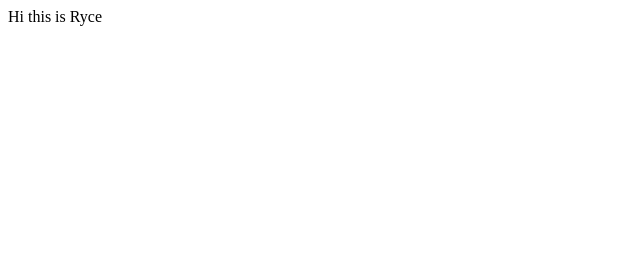
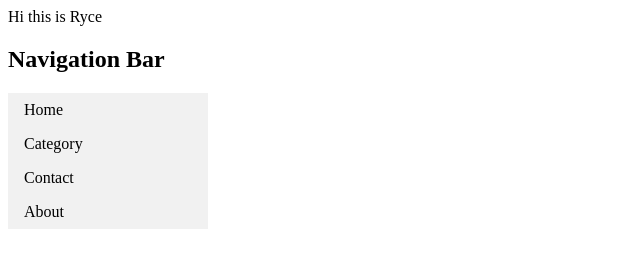
Before and after one commit to rycepadilla/hello-world, a plain HTML site: page index.html in a window 1280 px wide. Shown: the whole page, without its empty margins (0-640 px from the left). Drawn offline with Linux system fonts and the light colour scheme.

Commit message:
Update index.html

```diff
--- a/index.html
+++ b/index.html
@@ -3,3 +3,44 @@
 <p> Hi this is Ryce </p>
 </body>
 <html>
+
+
+<!DOCTYPE html>
+<html>
+<head>
+<style>
+ul {
+    list-style-type: none;
+    margin: 0;
+    padding: 0;
+    width: 200px;
+    background-color: #f1f1f1;
+}
+
+li a {
+    display: block;
+    color: #000;
+    padding: 8px 16px;
+    text-decoration: none;
+}
+
+/* Change the link color on hover */
+li a:hover {
+    background-color: #555;
+    color: white;
+}
+</style>
+</head>
+<body>
+
+<h2>Navigation Bar</h2>
+
+<ul>
+  <li><a href="#home">Home</a></li>
+  <li><a href="#category">Category</a></li>
+  <li><a href="#contact">Contact</a></li>
+  <li><a href="#about">About</a></li>
+</ul>
+
+</body>
+</html>
```
